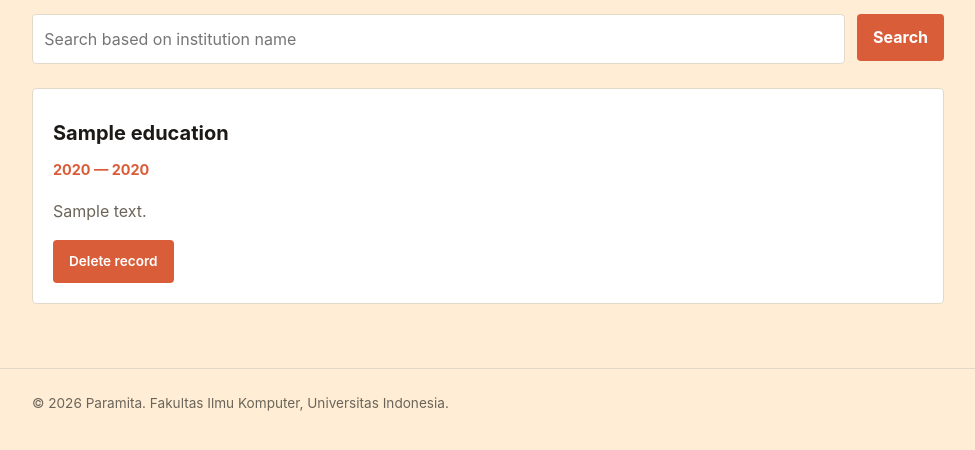
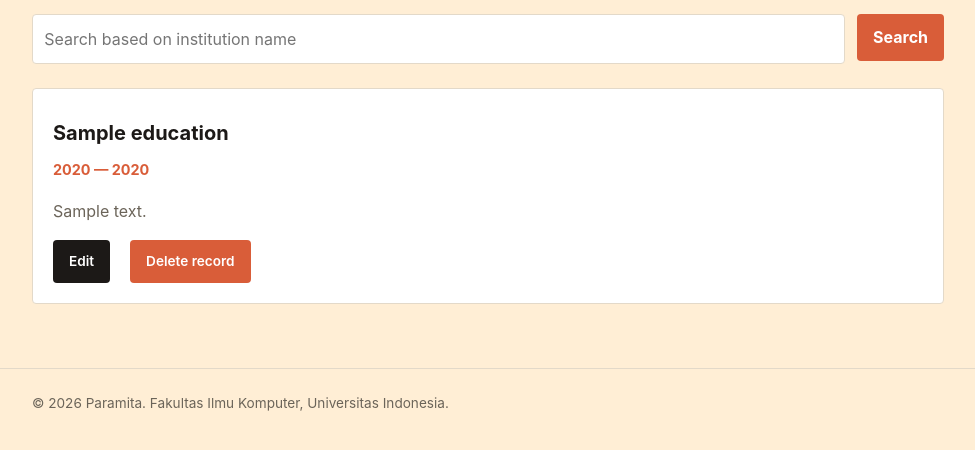
Before and after one commit to paramitasan/myportofolio, a Django app: page /education/ in a window 1280 px wide. Shown: the part 251-701 px from the top of the page, without its empty margins (152-1127 px from the left). Run offline with Django 5.2, Linux system fonts and the light colour scheme; tables that the repository leaves empty hold one stand-in row (values such as "Sample post").

Commit message:
feat: edit card in education page

```diff
--- a/main/urls.py
+++ b/main/urls.py
@@ -1,7 +1,7 @@
 from django.urls import path
 
 from main.views import show_main, show_experience, show_education
-from main.views import create_education, get_education_json, delete_education
+from main.views import create_education, get_education_json, delete_education, edit_education
 
 app_name = "main"
 
@@ -13,4 +13,5 @@ urlpatterns = [
     path("education/add/", create_education, name="create_education"),
     path("api/education/", get_education_json, name="get_education_json"),
     path("education/<uuid:edu_id>/delete/", delete_education, name="delete_education"),
+    path("education/<uuid:edu_id>/edit/", edit_education, name="edit_education"),
 ]
--- a/main/views.py
+++ b/main/views.py
@@ -67,6 +67,34 @@ def create_education(request):
     context = {
         "name": "Paramita",
         "form": form,
+        "is_edit": False,  #To differentiate between [create] & edit
+    }
+    return render(request, "education_form.html", context)
+
+def edit_education(request, edu_id):
+    edu = get_object_or_404(Education, pk=edu_id)
+    form = EducationForm(request.POST or None, instance=edu)
+
+    if request.method == "POST":
+        user_passcode = request.POST.get("passcode", "")
+        if user_passcode != settings.SECRET_PASSCODE:
+            messages.error(request, "Incorrect passcode: no authority to edit education records.")
+            context = {
+                "name": "Paramita",
+                "form": form,
+                "is_edit": True,
+            }
+            return render(request, "education_form.html", context)
+
+        if form.is_valid():
+            form.save()
+            messages.success(request, "Education record has successfully been updated!")
+            return redirect("main:show_education")
+
+    context = {
+        "name": "Paramita",
+        "form": form,
+        "is_edit": True,  # To differentiate between create & [edit]
     }
     return render(request, "education_form.html", context)
 
--- a/templates/education.html
+++ b/templates/education.html
@@ -46,6 +46,10 @@
                             </p>
                             <div class="education-card-actions">
                                 <div class="education-actions">
+                                    <a href="{% url 'main:edit_education' edu.id %}"
+                                       class="button button-secondary">
+                                        Edit
+                                    </a>
                                     {% include "education_delete_modal.html" with education=edu %}
                                 </div>
                             </div>
```
Also changed, not shown: templates/education_form.html (+6 -3 lines).
